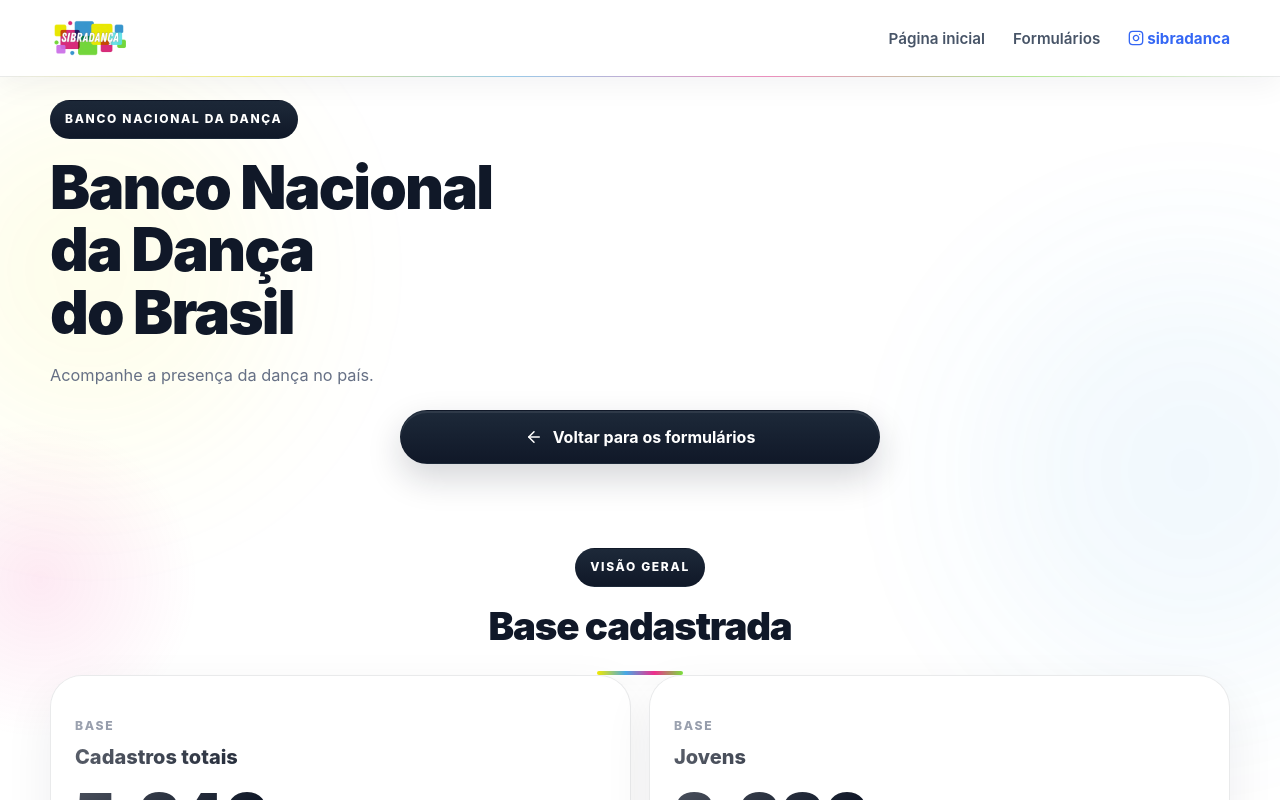
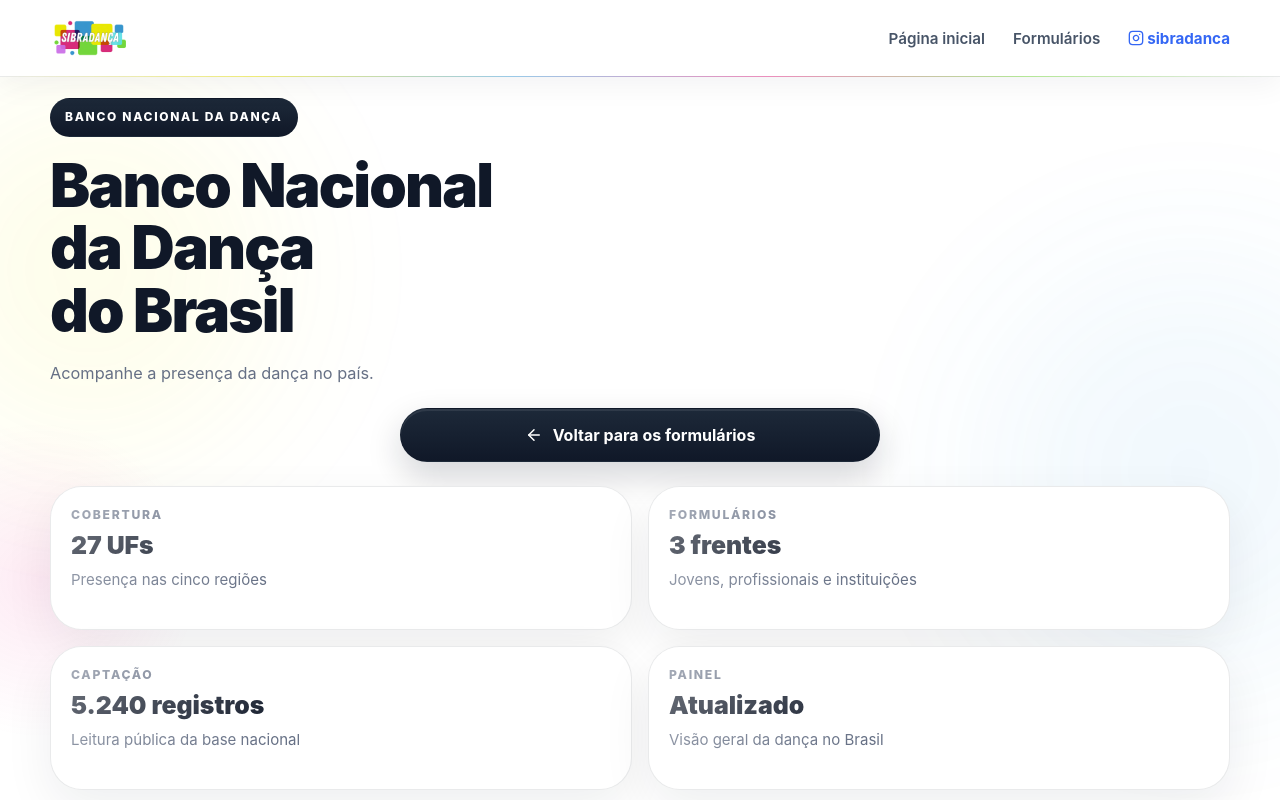
Before and after one commit to abcaa-ong/sibradanca-frontend, a React (Vite) app: page /estatisticas in a window 1280 px wide. Shown: the top 800 px of the page. Built offline with nearby package versions, Linux system fonts and the light colour scheme; no server answers.

Commit message:
feat: present public statistics as product dashboard

```diff
--- a/src/css/statistics-page.css
+++ b/src/css/statistics-page.css
@@ -4,6 +4,15 @@
 .statistics-page {
   margin-top: 70px;
   position: relative;
+}
+
+.statistics-page .section-space {
+  padding: 24px 0 42px;
+}
+
+.statistics-hero.section-space {
+  padding-top: 28px;
+  padding-bottom: 30px;
 }
 
 .statistics-hero-copy h1 {
@@ -29,6 +38,38 @@
   flex-wrap: wrap;
   gap: 14px;
   margin-top: 20px;
+}
+
+.statistics-status-strip {
+  display: grid;
+  grid-template-columns: repeat(4, minmax(0, 1fr));
+  gap: 16px;
+  margin-top: 24px;
+}
+
+.statistics-status-card {
+  min-height: 144px;
+  padding: 20px;
+  display: grid;
+  gap: 10px;
+  align-content: start;
+}
+
+.statistics-status-card .eyebrow {
+  margin-top: 0;
+}
+
+.statistics-status-value {
+  font-size: 1.55rem;
+  line-height: 1.05;
+  font-weight: 900;
+}
+
+.statistics-status-detail {
+  margin: 0;
+  color: var(--muted);
+  line-height: 1.55;
+  font-size: 0.94rem;
 }
 
 .statistics-note-grid {
@@ -424,6 +465,7 @@
 }
 
 @media (max-width: 1280px) {
+  .statistics-status-strip,
   .statistics-note-grid,
   .statistics-kpi-grid--four {
     grid-template-columns: repeat(2, minmax(0, 1fr));
@@ -458,6 +500,7 @@
    STATISTICS PAGE — RESPONSIVE
    ============================================================ */
 @media (max-width: 1100px) {
+  .statistics-status-strip,
   .statistics-note-grid,
   .statistics-kpi-grid--four,
   .statistics-chart-grid.two-columns,
@@ -483,6 +526,7 @@
 }
 
 @media (max-width: 860px) {
+  .statistics-status-strip,
   .statistics-note-grid,
   .statistics-kpi-grid--four,
   .statistics-region-summary,
@@ -507,7 +551,8 @@
 
   .statistics-chart-panel,
   .statistics-kpi-card,
-  .statistics-metric-card {
+  .statistics-metric-card,
+  .statistics-status-card {
     min-height: auto;
   }
 
--- a/src/pages/StatisticsPage.tsx
+++ b/src/pages/StatisticsPage.tsx
@@ -17,11 +17,24 @@ type OverviewCard = {
   value: string
 }
 
+type StatusCard = {
+  label: string
+  value: string
+  detail: string
+}
+
 const overviewCards: OverviewCard[] = [
   { label: 'Cadastros totais', value: '5.240' },
   { label: 'Jovens', value: '2.380' },
   { label: 'Profissionais', value: '1.960' },
   { label: 'Instituições', value: '900' },
+]
+
+const statusCards: StatusCard[] = [
+  { label: 'Cobertura', value: '27 UFs', detail: 'Presença nas cinco regiões' },
+  { label: 'Formulários', value: '3 frentes', detail: 'Jovens, profissionais e instituições' },
+  { label: 'Captação', value: '5.240 registros', detail: 'Leitura pública da base nacional' },
+  { label: 'Painel', value: 'Atualizado', detail: 'Visão geral da dança no Brasil' },
 ]
 
 const profileDistribution: ChartItem[] = [
@@ -178,6 +191,16 @@ export default function StatisticsPage() {
                 Voltar para os formulários
               </Link>
             </div>
+
+            <div className="statistics-status-strip">
+              {statusCards.map((item) => (
+                <article key={item.label} className="card statistics-status-card">
+                  <span className="eyebrow">{item.label}</span>
+                  <strong className="statistics-status-value">{item.value}</strong>
+                  <p className="statistics-status-detail">{item.detail}</p>
+                </article>
+              ))}
+            </div>
           </div>
         </section>
 
```
